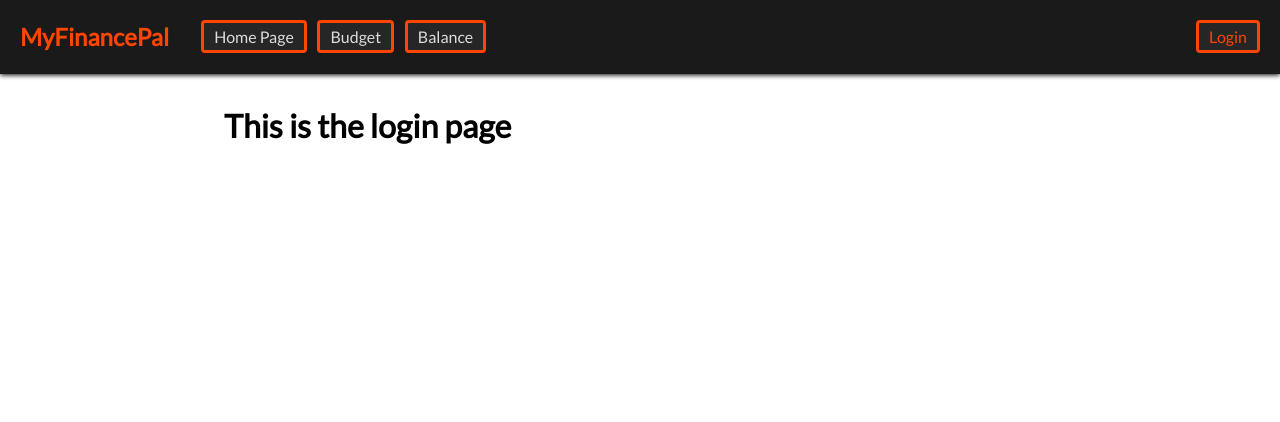
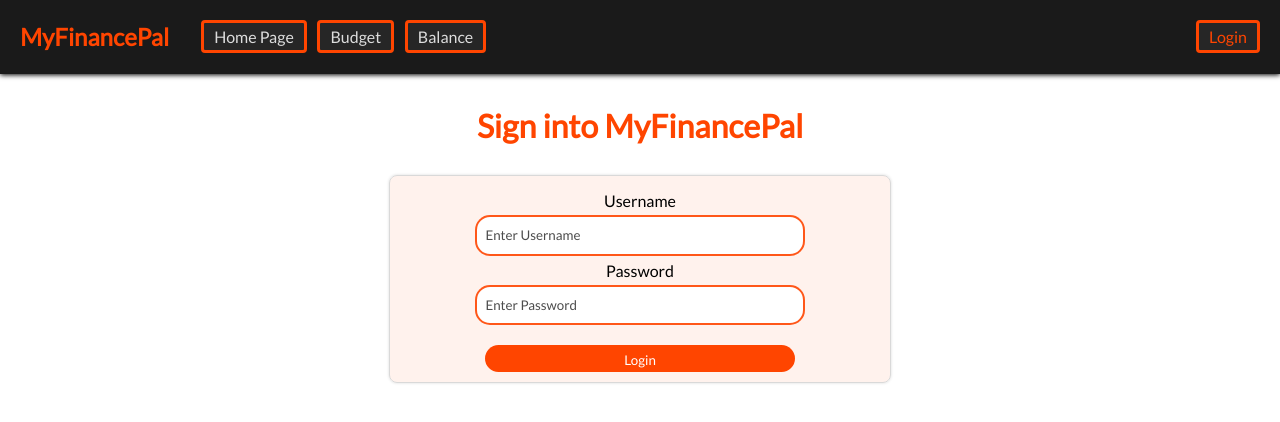
Before and after one commit to brayden-aldrich/Personal-Finance-Management-System, a React (Create React App) app: page /login in a window 1280 px wide. Shown: the top 422 px of the page. Built offline with nearby package versions, Linux system fonts and the light colour scheme; what javascript-time-ago would draw is missing.

Commit message:
created HTML structure for login page and added bulk of CSS for it. still in work in progress for now

```diff
--- a/src/pages/LoginPage.js
+++ b/src/pages/LoginPage.js
@@ -1,12 +1,23 @@
 import React from "react";
 //import EncDec from "../components/EncDec";
+import './LoginPage.scss';
+import '../App.scss';
 
 function LoginPage() {
     return(
         <>
-            <h1>
-            This is the login page
+            <h1 id="sign-in-header">
+            Sign into MyFinancePal
             </h1>
+            <div id="loginPanel">
+                <form>
+                    <label for="username" class="loginLabel">Username</label>
+                    <input id="username" class="loginInput" placeholder="Enter Username" required></input>
+                    <label for="password" class="loginLabel">Password</label>
+                    <input id="password" class="loginInput" placeholder="Enter Password" required></input>
+                    <input id="loginSubmit" class="loginInput" type="submit" value="Login"></input>
+                </form>
+            </div>
         </>
     );
 }
--- /dev/null
+++ b/src/pages/LoginPage.scss
@@ -0,0 +1,62 @@
+@import "../variables.scss";
+
+#sign-in-header{
+    color: $appColor;
+    text-align: center;
+    margin-bottom: 30px;
+}
+#loginPanel{
+    border: 1px solid hsl(0, 0%, 85%);
+    box-shadow: 0 0 3px hsl(0,0%,85%);
+    background: color-mix(in srgb, $appColor, transparent 93%);
+    border-radius: 8px;
+    margin: 0 auto;
+    min-width: 40ch;
+    width: 60%;
+    padding: 10px 0;
+
+    //Labels and text boxes
+    .loginLabel,
+    .loginInput{
+        margin: 5px 0;
+        display: block;
+    }
+    .loginLabel{
+        width: 100%;
+        text-align: center;
+    }
+
+    //Text boxes
+    .loginInput{
+        margin: 0 auto;
+        height: 2em;
+        width: 40ch;
+        border-radius: 15px;
+        padding: 5px 8px;
+        background: #fff;
+        border: 2px solid color-mix(in srgb, $appColor, transparent 10%);
+
+        &:focus-visible{
+            border-color: $appColor;
+            outline: none;
+            box-shadow: 0 0 3px $appColor;
+        }
+
+        &::placeholder{
+            color: rgb(0,0,0,0.7);
+        }
+    }
+
+    //Submit button
+    #loginSubmit{
+        margin-top: 20px;
+        background: $appColor;
+        color: #fff;
+        transition: .25s;
+
+        &:hover{
+            background: #fff;
+            color: $appColor;
+        }
+    }
+}
```
